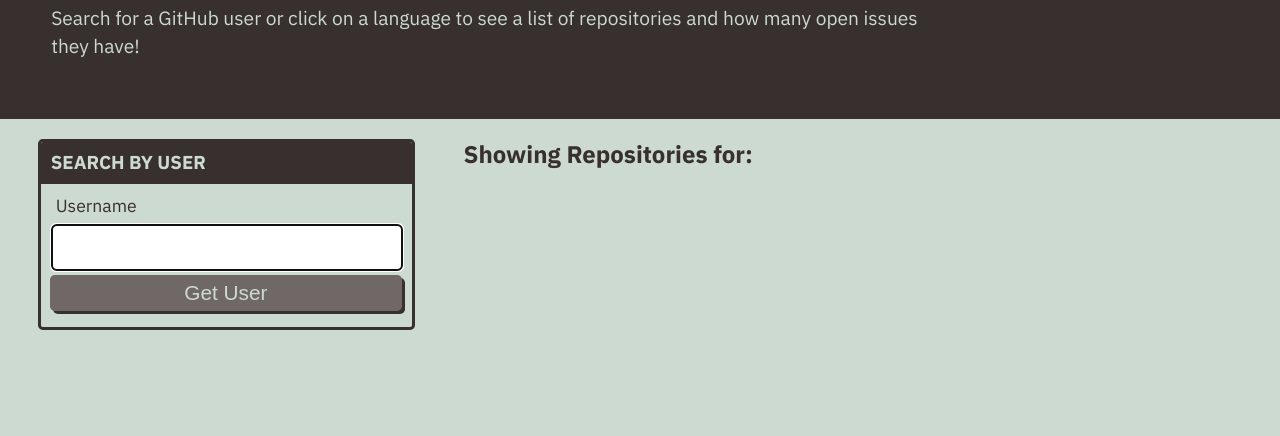
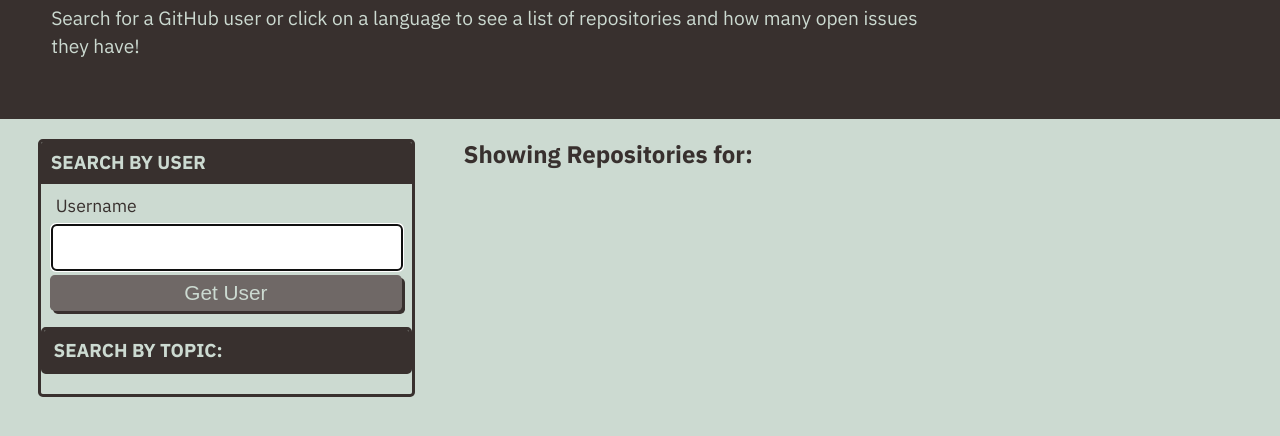
Before and after one commit to KashCodes/git-it-done, a plain HTML site: page index.html in a window 1280 px wide. Shown: the part 114-550 px from the top of the page. Drawn offline with Linux system fonts and the light colour scheme.

Commit message:
created HTML elements to hold language button searches

```diff
--- a/index.html
+++ b/index.html
@@ -19,7 +19,7 @@
   </header>
 
 
-  <!-- Starter files included a style sheet that was very similar to bootstraps styles. It created a two column page layout -->
+  <!-- Starter files included a style sheet that are very similar to bootstraps styles. It created a two column page layout -->
   <main class="flex-row justify-space-between">
     <div class="col-12 col-md-4">
       <div class="card">
@@ -30,8 +30,16 @@
           <input name="username" id="username" type="text" autofocus="true" class="form-input" />
           <button type="submit" class="btn">Get User</button>
         </form>
+
+        <!-- This div will include search buttons for specific languages JS, HTML, and CSS -->
+        <div class="card">
+          <h3 class="card-header text-uppercase">Search by Topic:</h3>
+          <div class="cardbody" id="language-buttons"></div>
+        </div>
       </div>
     </div>
+
+
 
     <!-- the right main body column will contain all the search results -->
     <div class="col-12 col-md-8">
```
